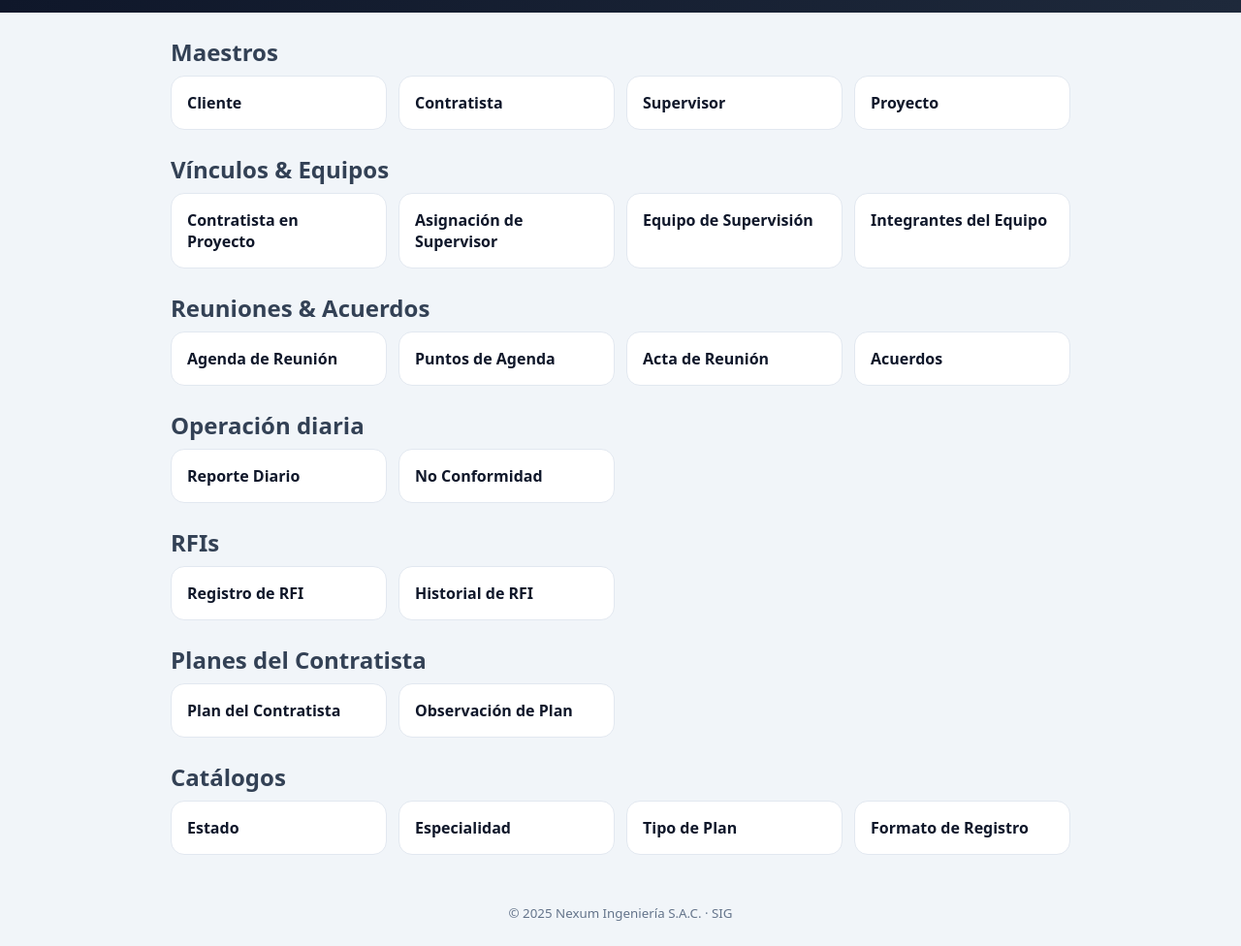
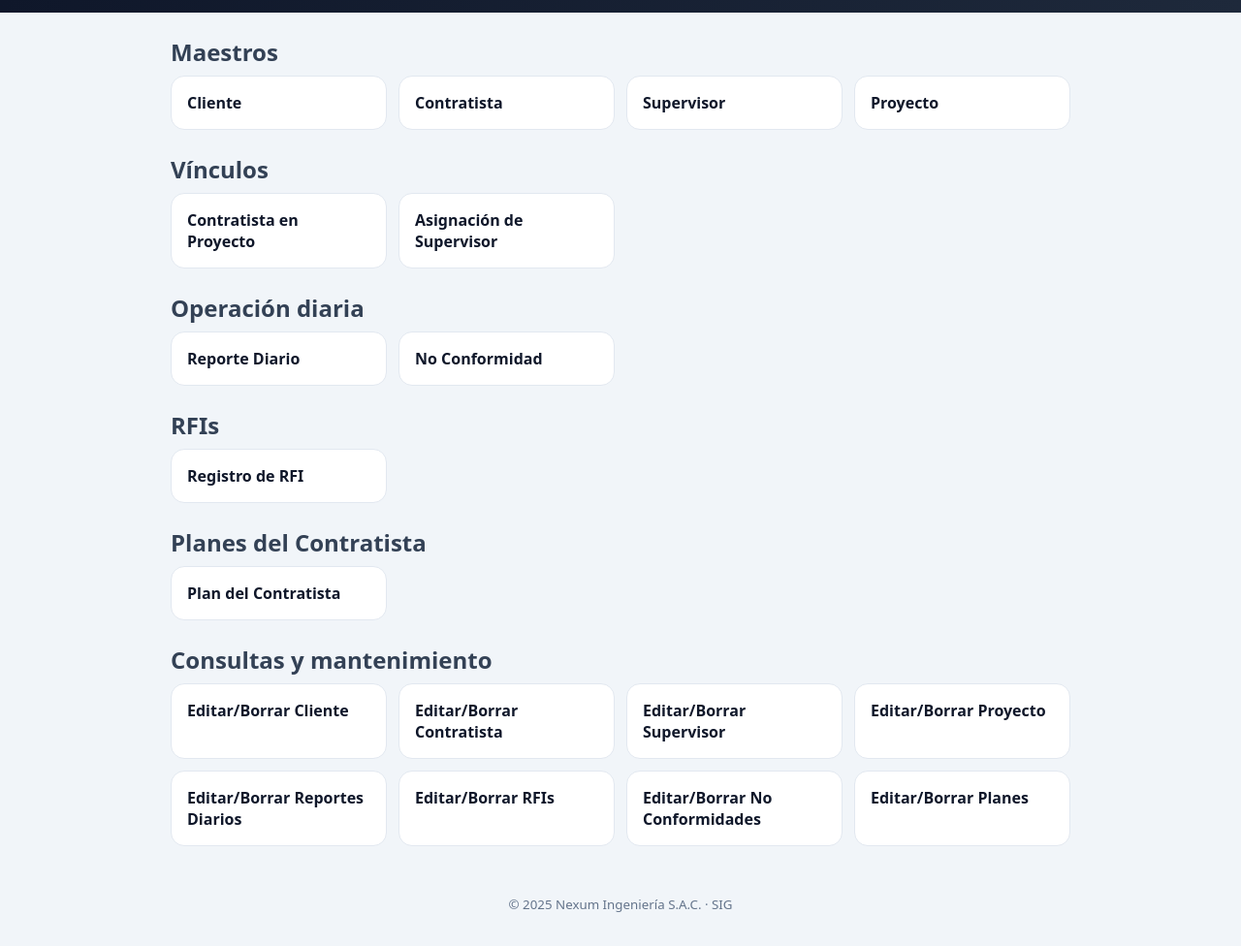
Before and after one commit to DiegoChiang/MockupNexum_FrontEnd_22112025, a plain HTML site: page menu.html in a window 1280 px wide. Shown: the part 63-1039 px from the top of the page at 97% size. Drawn offline with Linux system fonts and the light colour scheme.

Commit message:
Add files via upload

```diff
--- a/menu.html
+++ b/menu.html
@@ -22,7 +22,6 @@
   </header>
 
   <main class="container">
-    <!-- Secciones por dominio para facilitar la navegación -->
     <section class="section">
       <h2 class="section__title">Maestros</h2>
       <div class="grid">
@@ -34,22 +33,10 @@
     </section>
 
     <section class="section">
-      <h2 class="section__title">Vínculos & Equipos</h2>
+      <h2 class="section__title">Vínculos</h2>
       <div class="grid">
         <a class="tile" href="pages/contratista-proyecto.html">Contratista en Proyecto</a>
         <a class="tile" href="pages/asignacion-supervisor.html">Asignación de Supervisor</a>
-        <a class="tile" href="pages/equipo-supervisor.html">Equipo de Supervisión</a>
-        <a class="tile" href="pages/equipo-supervisor-integrante.html">Integrantes del Equipo</a>
-      </div>
-    </section>
-
-    <section class="section">
-      <h2 class="section__title">Reuniones & Acuerdos</h2>
-      <div class="grid">
-        <a class="tile" href="pages/agenda.html">Agenda de Reunión</a>
-        <a class="tile" href="pages/punto-agenda.html">Puntos de Agenda</a>
-        <a class="tile" href="pages/acta-reunion.html">Acta de Reunión</a>
-        <a class="tile" href="pages/acuerdo.html">Acuerdos</a>
       </div>
     </section>
 
@@ -65,7 +52,6 @@
       <h2 class="section__title">RFIs</h2>
       <div class="grid">
         <a class="tile" href="pages/rfi.html">Registro de RFI</a>
-        <a class="tile" href="pages/rfi-historial.html">Historial de RFI</a>
       </div>
     </section>
 
@@ -73,17 +59,20 @@
       <h2 class="section__title">Planes del Contratista</h2>
       <div class="grid">
         <a class="tile" href="pages/plan-contratista.html">Plan del Contratista</a>
-        <a class="tile" href="pages/observacion-plan.html">Observación de Plan</a>
       </div>
     </section>
 
     <section class="section">
-      <h2 class="section__title">Catálogos</h2>
+      <h2 class="section__title">Consultas y mantenimiento</h2>
       <div class="grid">
-        <a class="tile" href="pages/estado.html">Estado</a>
-        <a class="tile" href="pages/especialidad.html">Especialidad</a>
-        <a class="tile" href="pages/tipo-plan.html">Tipo de Plan</a>
-        <a class="tile" href="pages/formato-registro.html">Formato de Registro</a>
+        <a class="tile tile--secondary" href="pages/consulta-cliente.html">Editar/Borrar Cliente</a>
+        <a class="tile tile--secondary" href="pages/consulta-contratista.html">Editar/Borrar Contratista</a>
+        <a class="tile tile--secondary" href="pages/consulta-supervisor.html">Editar/Borrar Supervisor</a>
+        <a class="tile tile--secondary" href="pages/consulta-proyecto.html">Editar/Borrar Proyecto</a>
+        <a class="tile tile--secondary" href="pages/consulta-reporte-diario.html">Editar/Borrar Reportes Diarios</a>
+        <a class="tile tile--secondary" href="pages/consulta-rfi.html">Editar/Borrar RFIs</a>
+        <a class="tile tile--secondary" href="pages/consulta-no-conformidad.html">Editar/Borrar No Conformidades</a>
+        <a class="tile tile--secondary" href="pages/consulta-plan-contratista.html">Editar/Borrar Planes</a>
       </div>
     </section>
   </main>
```
